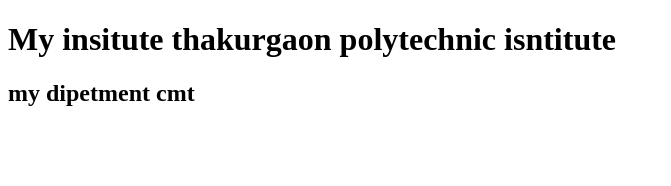
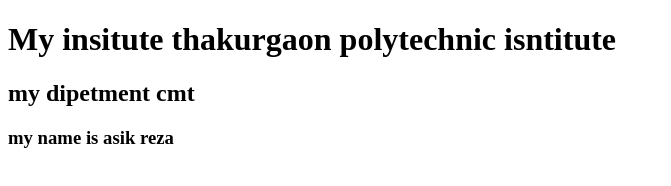
Before and after one commit to MdAsikReza/my-four-git, a plain HTML site: page index.html in a window 1280 px wide. Shown: the whole page, without its empty margins (0-671 px from the left). Drawn offline with Linux system fonts and the light colour scheme.

Commit message:
added header

```diff
--- a/index.html
+++ b/index.html
@@ -8,5 +8,6 @@
 <body>
     <h1>My insitute thakurgaon polytechnic isntitute </h1>
     <h2>my dipetment cmt</h2>
+    <h3> my name is asik reza </h3>
 </body>
 </html>
```
